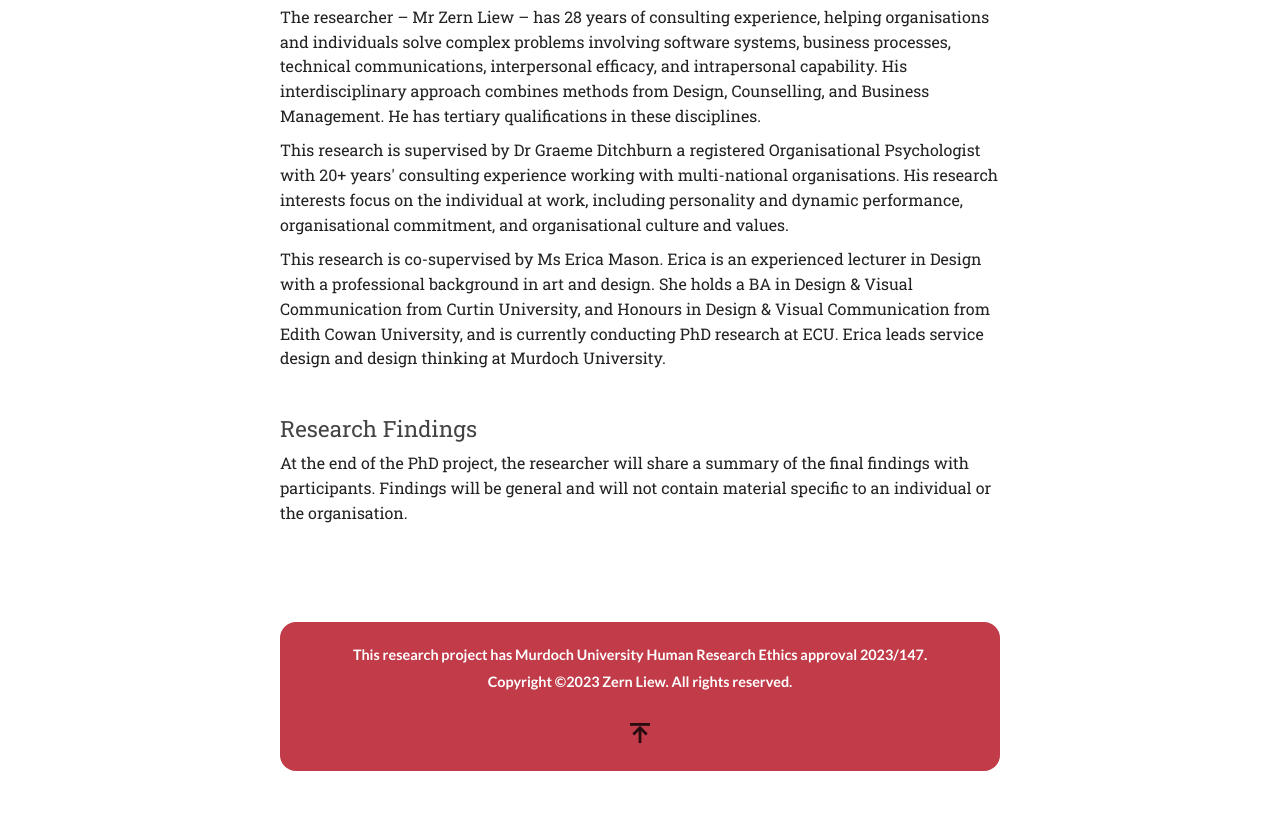
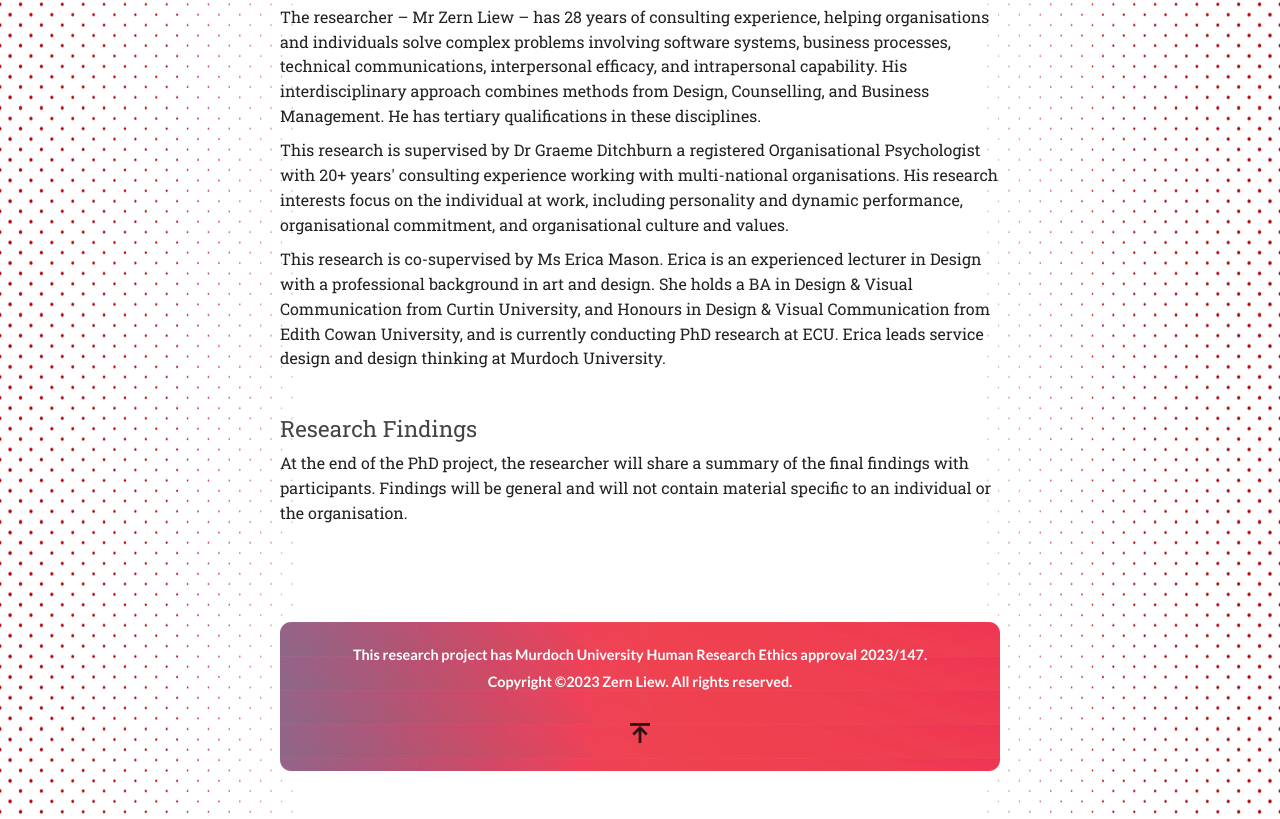
Before and after one commit to research920/hybrid, a plain HTML site: page index.html in a window 1280 px wide. Shown: the part 4951-5770 px from the top of the page. Drawn offline with Linux system fonts and the light colour scheme.

Commit message:
Add files via upload

```diff
--- a/styles.css
+++ b/styles.css
@@ -15,6 +15,9 @@ body {
 	max-width:720px;
 	padding:2.5em;
 	background-color:#fff;
+	background-image:url(i-website-bg.png);
+	background-repeat:repeat-y;
+	background-position:50% 50%	;
 }
 
 p {
@@ -505,8 +508,8 @@ div.pagetop-link {
 }
 
 div.page-footer {
-	-moz-border-radius: 1em;
-	-webkit-border-radius: 1em;
+	-moz-border-radius: 0.7em;
+	-webkit-border-radius: 0.7em;
 	font-family:'Lato', Arial, san-serif;
 	/* footer content area wrapper
 	border-top:dotted 1px #9a9999; */
@@ -514,7 +517,7 @@ div.page-footer {
 	margin:6em 0 0 0 !important;
 	padding:16px 4px 24px 4px;
 	background-color:#c13b49;
-	background-image:url(images/MUbg.png);
+	background-image:url(i-MUbg.png);
 	background-repeat:repeat-y;
 	text-align:center;
 }
```
Also changed, not shown: i-website-bg.png (added).
